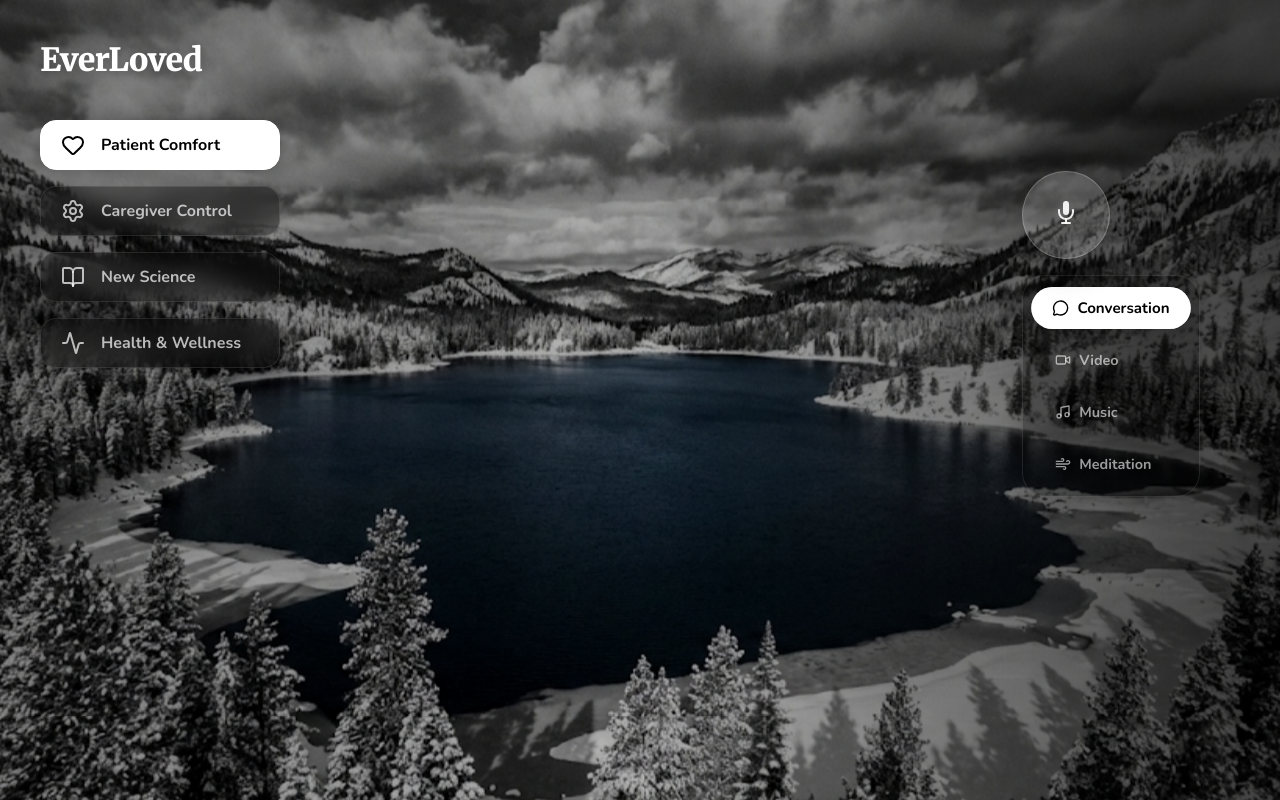
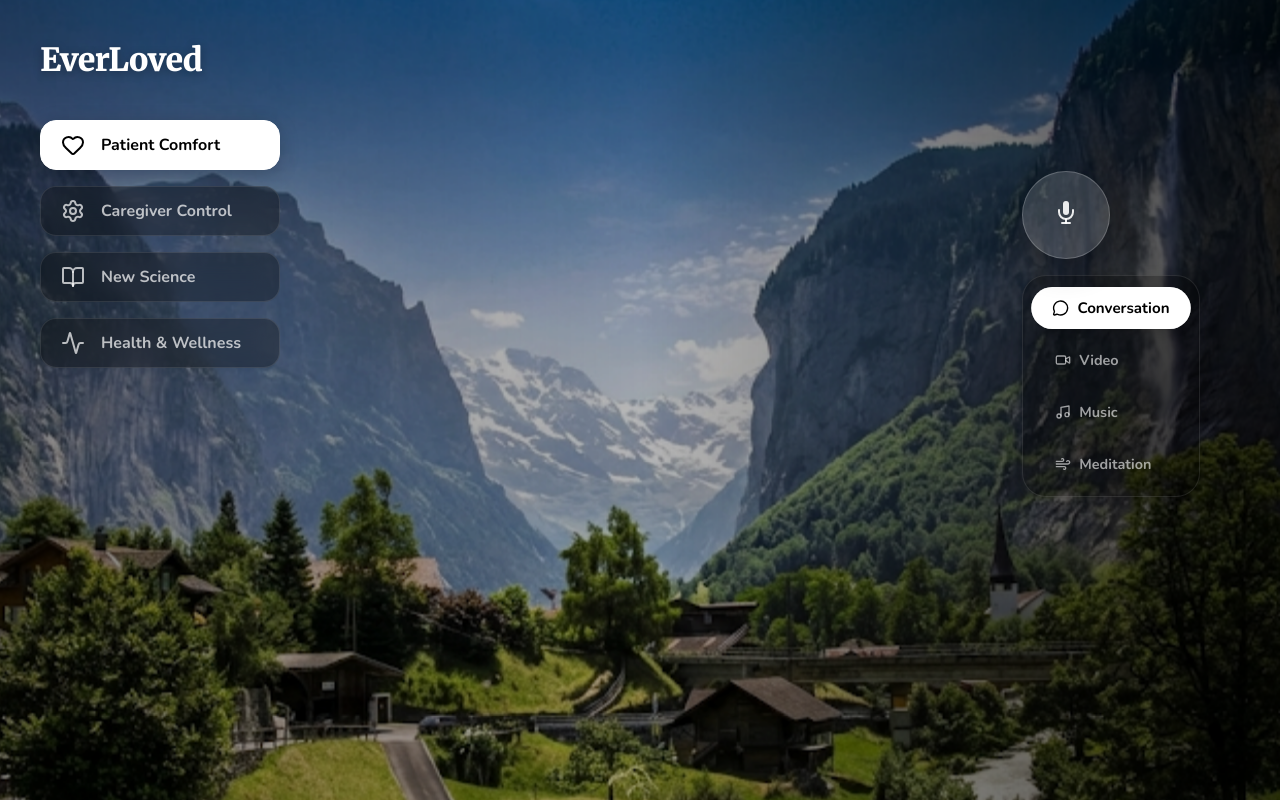
Before and after one commit to rgkhabbaz-sys/everloved-v3, a Next.js app: page / in a window 1280 px wide. Built offline with nearby package versions, Linux system fonts and the light colour scheme.

Commit message:
Update: Swapped background images for Patient Comfort and Wellness tabs

```diff
--- a/src/app/page.tsx
+++ b/src/app/page.tsx
@@ -54,8 +54,8 @@ export default function Home() {
           style={{ width: '100%', height: '100%', position: 'absolute' }}
         >
           <Image
-            src="/lake-tahoe-bg.jpg"
-            alt="Serene Lake Tahoe Landscape"
+            src="/swiss-alps-bg.png"
+            alt="Cheery Swiss Alps Landscape"
             fill
             priority
             className={styles.backgroundImage}
--- a/src/components/Wellness/WellnessDashboard.tsx
+++ b/src/components/Wellness/WellnessDashboard.tsx
@@ -55,8 +55,8 @@ const WellnessDashboard = () => {
                     style={{ width: '100%', height: '100%', position: 'absolute' }}
                 >
                     <Image
-                        src="/wellness-bg-final.png"
-                        alt="Majestic Canyon Sunset"
+                        src="/lake-tahoe-bg.jpg"
+                        alt="Serene Lake Tahoe Landscape"
                         fill
                         className={styles.backgroundImage}
                         priority
```
Also changed, not shown: public/swiss-alps-bg.png (added).
